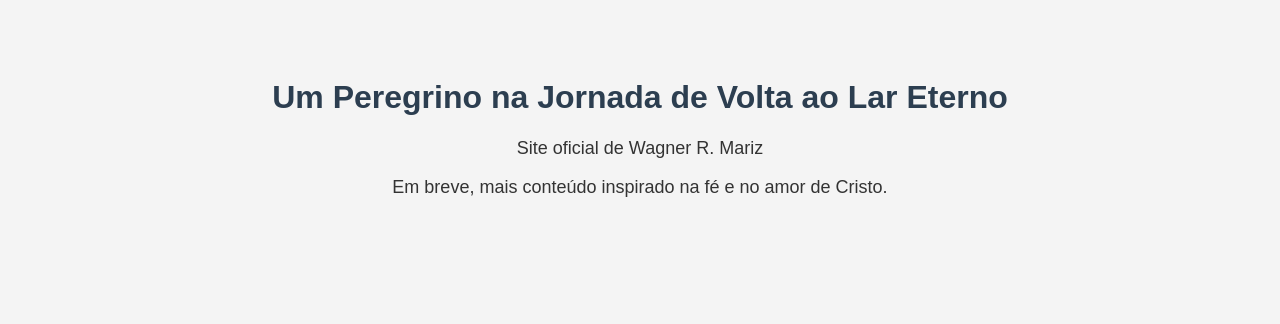
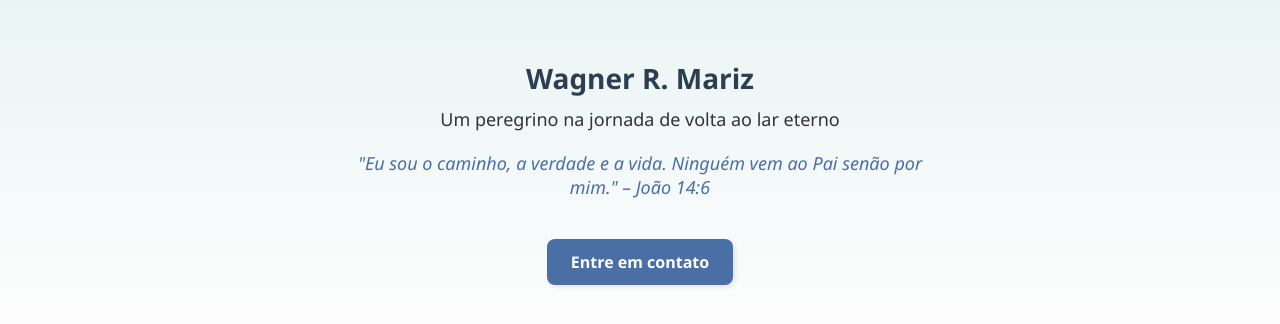
Before and after one commit to wagnermariz/wagnermariz.github.io, a plain HTML site: page index.html in a window 1280 px wide. Drawn offline with Linux system fonts and the light colour scheme.

Commit message:
Update index.html

```diff
--- a/index.html
+++ b/index.html
@@ -3,25 +3,65 @@
 <head>
   <meta charset="UTF-8">
   <title>Wagner R. Mariz</title>
+  <meta name="viewport" content="width=device-width, initial-scale=1.0">
   <style>
     body {
-      background-color: #f4f4f4;
-      font-family: Arial, sans-serif;
+      margin: 0;
+      padding: 0;
+      font-family: 'Segoe UI', sans-serif;
+      background: linear-gradient(to bottom, #eaf4f4, #fdfdfd);
+      color: #333;
       text-align: center;
-      padding: 50px;
-      color: #333;
+      padding: 40px 20px;
     }
+
     h1 {
       color: #2c3e50;
+      font-size: 28px;
+      margin-bottom: 10px;
     }
+
     p {
       font-size: 18px;
+      margin: 10px auto;
+      max-width: 600px;
+    }
+
+    .versiculo {
+      font-style: italic;
+      color: #4a6fa5;
+      margin-top: 20px;
+    }
+
+    .botao {
+      display: inline-block;
+      margin-top: 30px;
+      padding: 12px 24px;
+      background-color: #4a6fa5;
+      color: #fff;
+      text-decoration: none;
+      border-radius: 8px;
+      font-weight: bold;
+      box-shadow: 2px 2px 5px rgba(0,0,0,0.1);
+    }
+
+    .botao:hover {
+      background-color: #3a5d8c;
+    }
+
+    footer {
+      margin-top: 40px;
+      font-size: 14px;
+      color: #888;
     }
   </style>
 </head>
 <body>
-  <h1>Um Peregrino na Jornada de Volta ao Lar Eterno</h1>
-  <p>Site oficial de Wagner R. Mariz</p>
-  <p>Em breve, mais conteúdo inspirado na fé e no amor de Cristo.</p>
-</body>
-</html>
+  <h1>Wagner R. Mariz</h1>
+  <p>Um peregrino na jornada de volta ao lar eterno</p>
+
+  <div class="versiculo">
+    <p>"Eu sou o caminho, a verdade e a vida. Ninguém vem ao Pai senão por mim." – João 14:6</p>
+  </div>
+
+  <a href="mailto:contato@wagnermariz.com.br" class="botao">Entre em contato</a
```
